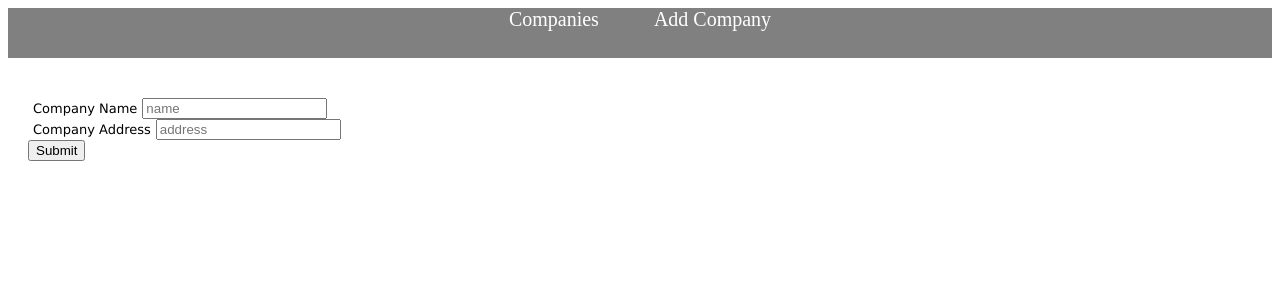
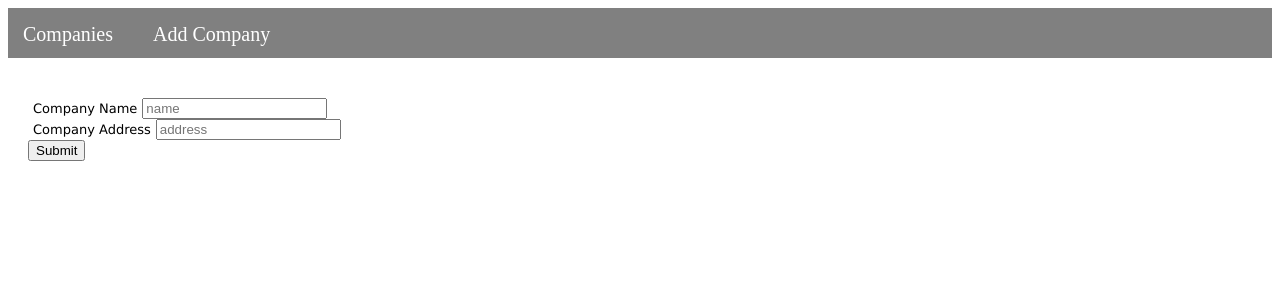
Before and after one commit to samiylo/application-tracker, a React (Create React App) app in the folder front-end/application-frontend/: page /company/new in a window 1280 px wide. Shown: the top 300 px of the page. Built offline with nearby package versions, Linux system fonts and the light colour scheme; no server answers.

Commit message:
add styling

```diff
--- a/front-end/application-frontend/src/App.css
+++ b/front-end/application-frontend/src/App.css
@@ -3,7 +3,7 @@
 .navbar {
     background-color: grey;
     height: 40px;
-    text-align: center;
+
     text-justify: center;
     margin: auto;
     top: 0;
@@ -14,20 +14,28 @@
 
 }
 
+/* a:link, a:visited {
+
+    font-size: 20px;
+    text-decoration: none;
+    display: inline-block;
+    } */
 .nav-link {
     font-size: 20px;
     color: white;
-    margin: 20px;
+    margin: 15px;
+    display: inline-block;
     text-decoration: none;
 
 }
 
 .companies {
     text-decoration: none;
-    width: 80px;
+    width: 200px;
     margin: 10px;
     border: 10px;
     font-size: 20px;
+    display: inline-block;
 
     color: black;
 }
--- a/front-end/application-frontend/src/components/Applications.js
+++ b/front-end/application-frontend/src/components/Applications.js
@@ -21,7 +21,7 @@ class Applications extends Component {
             <div>
                 {this.props.applications && this.props.applications.map(application =>
                     <div key={application.id}>
-                        <h3>{application.position}</h3>
+                        <h4>{application.position}</h4>
                         <p>{application.description}</p>
                         <button onClick={(event) => this.handleSubmit(event, application)} type="submit">delete</button>
                     </div>)}
--- a/front-end/application-frontend/src/components/Company.js
+++ b/front-end/application-frontend/src/components/Company.js
@@ -17,7 +17,7 @@ function Company(props) {
         <div>
             {/* {company ? null : <Redirect to='/companies'></Redirect>} */}
 
-            <h2>{company ? company.name : null} --- {company ? company.address : null}</h2>
+            <h2>{company ? company.name : null}</h2> <h4>{company ? company.address : null}</h4>
             <h3>Edit Company</h3>
             <CompanyEdit company={company} />
             <h3>Add Application</h3>
```
